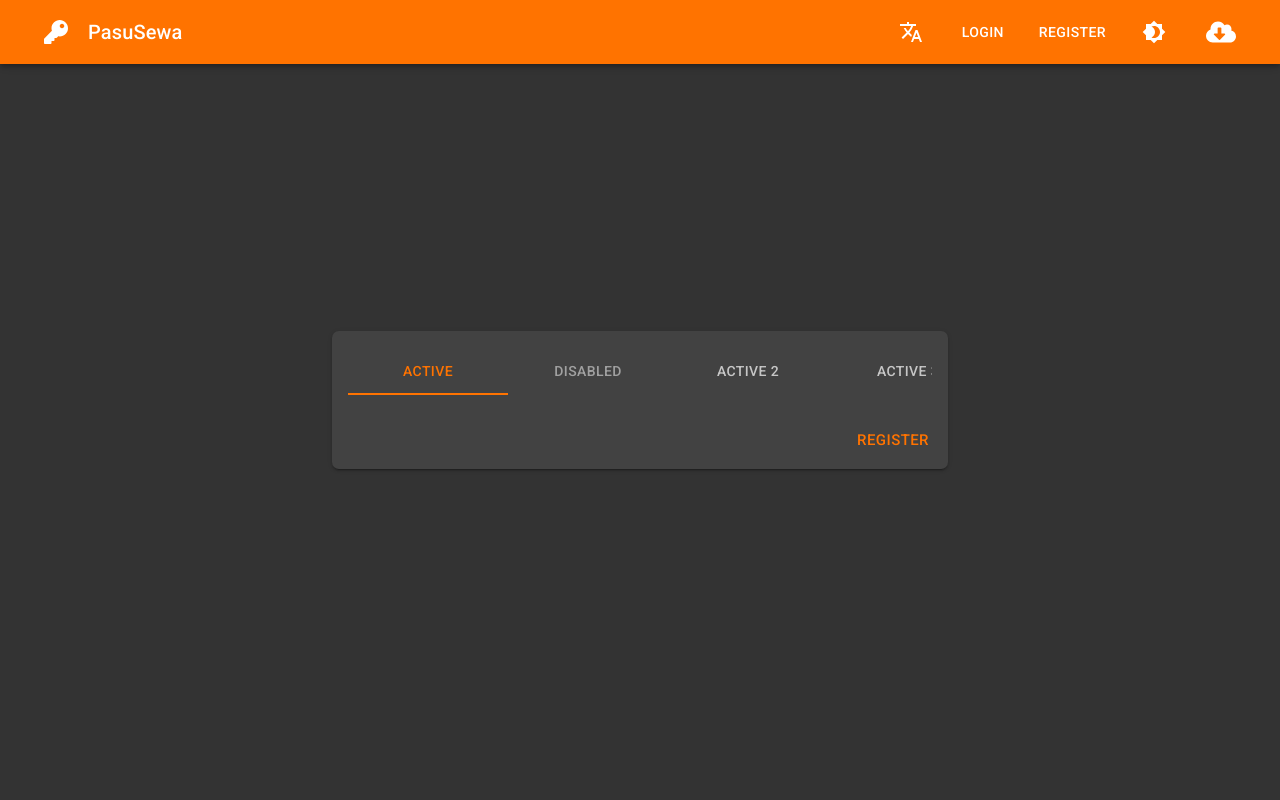
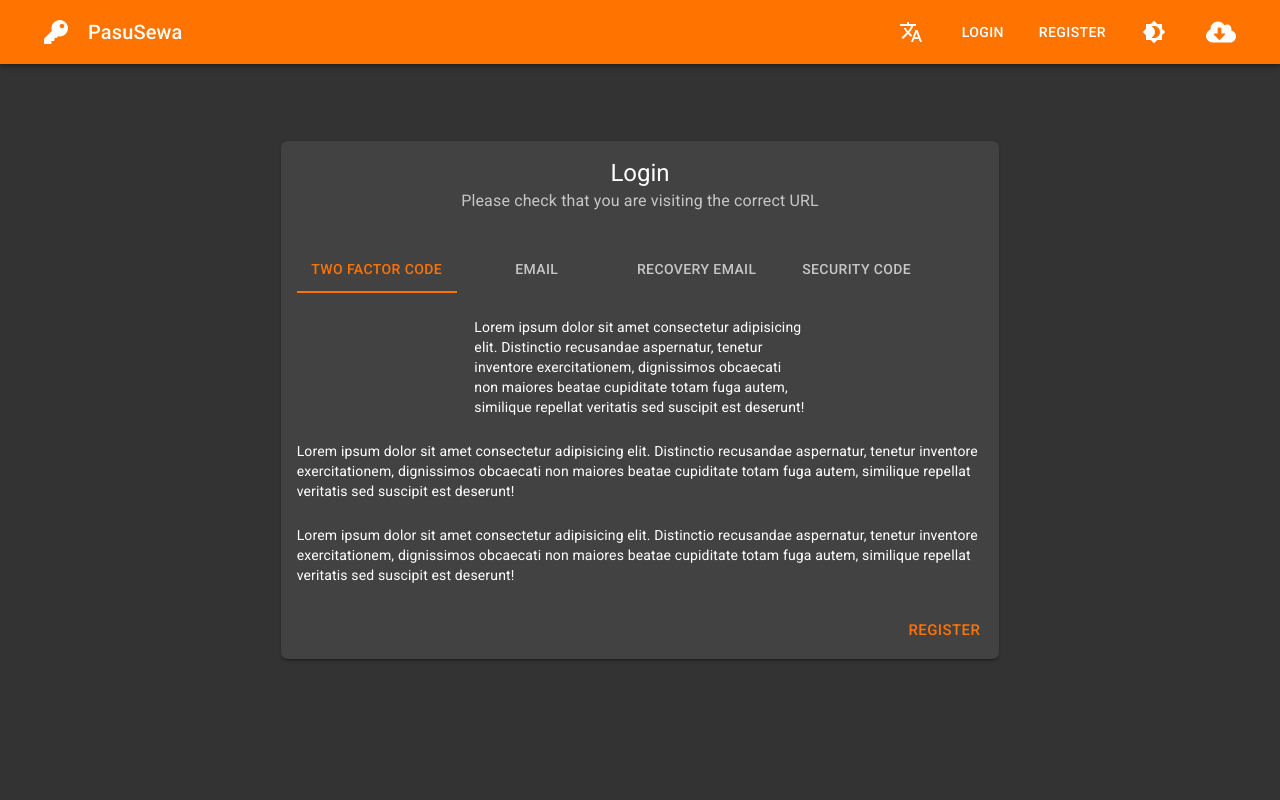
Before and after one commit to TheMrCorvy/Desktop-Frontend, a React (Create React App) app: page /login in a window 1280 px wide. Shown: the top 800 px of the page. Built offline with nearby package versions, Linux system fonts and the light colour scheme.

Commit message:
working on the layout of login options component

```diff
--- /dev/null
+++ b/src/components/Sections/LoginOptions/TwoFactorCode/index.tsx
@@ -0,0 +1,31 @@
+import React from "react"
+import { Box, Grid } from "@material-ui/core"
+
+const TwoFactorCode = ({ testing }: { testing?: boolean }) => {
+	return (
+		<Box component="div">
+			<Grid container justify="center" spacing={3}>
+				<Grid item xs={6}>
+					Lorem ipsum dolor sit amet consectetur adipisicing elit. Distinctio recusandae
+					aspernatur, tenetur inventore exercitationem, dignissimos obcaecati non maiores
+					beatae cupiditate totam fuga autem, similique repellat veritatis sed suscipit
+					est deserunt!
+				</Grid>
+				<Grid item xs={12}>
+					Lorem ipsum dolor sit amet consectetur adipisicing elit. Distinctio recusandae
+					aspernatur, tenetur inventore exercitationem, dignissimos obcaecati non maiores
+					beatae cupiditate totam fuga autem, similique repellat veritatis sed suscipit
+					est deserunt!
+				</Grid>
+				<Grid item xs={12}>
+					Lorem ipsum dolor sit amet consectetur adipisicing elit. Distinctio recusandae
+					aspernatur, tenetur inventore exercitationem, dignissimos obcaecati non maiores
+					beatae cupiditate totam fuga autem, similique repellat veritatis sed suscipit
+					est deserunt!
+				</Grid>
+			</Grid>
+		</Box>
+	)
+}
+
+export default TwoFactorCode
--- a/src/lang/en.json
+++ b/src/lang/en.json
@@ -105,6 +105,6 @@
 	],
 	"loading": ["Loading, please wait..."],
 	"error_404": ["Page Not Found"],
-	"login_title": ["Login with:"],
-	"login_options": ["Two Factor Code:", "Email Code:", "Recovery Email:", "Unique Security Code:"]
+	"login_subtitle": ["Please check that you are visiting the correct URL"],
+	"login_options": ["Two Factor Code", "Email", "Recovery Email", "Security Code"]
 }
--- a/src/lang/es.json
+++ b/src/lang/es.json
@@ -112,11 +112,11 @@
 	],
 	"loading": ["Cargando, por favor espere..."],
 	"error_404": ["Página No Encontrada"],
-	"login_title": ["Ingresa con:"],
+	"login_subtitle": ["Por favor, comprueba que estás visitando la URL correcta"],
 	"login_options": [
-		"Código de Dos Factores:",
-		"Código de Email:",
-		"Email de Recuperación:",
-		"Código de Seguridad Único:"
+		"Código de Verificación",
+		"Email",
+		"Email de Recuperación",
+		"Código de Seguridad"
 	]
 }
--- a/src/lang/jp.json
+++ b/src/lang/jp.json
@@ -105,6 +105,6 @@
 	],
 	"loading": ["ナウローディング、まって下さい..."],
 	"error_404": ["Page Not Found"],
-	"login_title": ["Login with:"],
-	"login_options": ["Two Factor Code:", "Email Code:", "Recovery Email:", "Unique Security Code:"]
+	"login_subtitle": ["Please check that you are visiting the correct URL"],
+	"login_options": ["Two Factor Code", "Email", "Recovery Email", "Security Code"]
 }
--- a/src/pages/Login/index.tsx
+++ b/src/pages/Login/index.tsx
@@ -26,6 +26,8 @@ import { useSelector } from "react-redux"
 import { RootState } from "../../redux/store"
 
 import { translate } from "../../lang"
+
+import TwoFactorCode from "../../components/Sections/LoginOptions/TwoFactorCode"
 
 const useStyles = makeStyles((theme: Theme) =>
 	createStyles({
@@ -60,6 +62,10 @@ const useStyles = makeStyles((theme: Theme) =>
 		},
 		card: {
 			borderRadius: 7,
+
+			[theme.breakpoints.down("sm")]: {
+				marginBottom: "4rem",
+			},
 		},
 		cardActions: {
 			display: "flex",
@@ -67,6 +73,14 @@ const useStyles = makeStyles((theme: Theme) =>
 		},
 		link: {
 			textDecoration: "none",
+		},
+		cardSubheader: {
+			color:
+				theme.palette.type === "dark" ? "rgba(255, 255, 255, 0.7)" : "rgba(0, 0, 0, 0.54)",
+			textAlign: "center",
+		},
+		cardHeader: {
+			textAlign: "center",
 		},
 	})
 )
@@ -78,115 +92,40 @@ const Login: FC = () => {
 
 	const classes = useStyles()
 
-	// const [expanded, setExpanded] = useState<string | false>("panel1")
-
-	// const handleChange = (panel: string) => (event: ChangeEvent<{}>, isExpanded: boolean) => {
-	// 	setExpanded(isExpanded ? panel : false)
-	// }
-
-	const [value, setValue] = useState(0)
+	const [tab, setTab] = useState(0)
 
 	const handleChange = (event: ChangeEvent<{}>, newValue: number) => {
-		setValue(newValue)
+		setTab(newValue)
+	}
+
+	const showOptions = (option: number) => {
+		switch (option) {
+			case 0:
+				return <TwoFactorCode />
+
+			default:
+				return "<TwoFactorCode />"
+		}
 	}
 
 	return (
 		<Container maxWidth="xl" className={classes.container} data-testid="test_not_found_page">
 			<Grid container justify="space-around" className={classes.centerAll} spacing={0}>
-				<Grid item xs={12} md={6}>
+				<Grid item xs={12} md={7}>
 					<Card className={classes.card} elevation={2}>
-						{/* <CardHeader title={translate("login_title", lng)} /> */}
-						<CardContent>
-							{/* <Accordion
-								expanded={expanded === "panel1"}
-								onChange={handleChange("panel1")}
-								elevation={0}
-							>
-								<AccordionSummary
-									expandIcon={<ExpandMoreIcon />}
-									aria-controls="panel1bh-content"
-									id="panel1bh-header"
-								>
-									<Typography className={classes.heading}>
-										{translate("login_options", lng, 0)}
-									</Typography>
-								</AccordionSummary>
-								<AccordionDetails>
-									<Typography>
-										Nulla facilisi. Phasellus sollicitudin nulla et quam mattis
-										feugiat. Aliquam eget maximus est, id dignissim quam.
-									</Typography>
-								</AccordionDetails>
-							</Accordion>
-							<Accordion
-								expanded={expanded === "panel2"}
-								onChange={handleChange("panel2")}
-								elevation={0}
-							>
-								<AccordionSummary
-									expandIcon={<ExpandMoreIcon />}
-									aria-controls="panel2bh-content"
-									id="panel2bh-header"
-								>
-									<Typography className={classes.heading}>
-										{translate("login_options", lng, 1)}
-									</Typography>
-								</AccordionSummary>
-								<AccordionDetails>
-									<Typography>
-										Donec placerat, lectus sed mattis semper, neque lectus
-										feugiat lectus, varius pulvinar diam eros in elit.
-										Pellentesque convallis laoreet laoreet.
-									</Typography>
-								</AccordionDetails>
-							</Accordion>
-							<Accordion
-								expanded={expanded === "panel3"}
-								onChange={handleChange("panel3")}
-								elevation={0}
-							>
-								<AccordionSummary
-									expandIcon={<ExpandMoreIcon />}
-									aria-controls="panel3bh-content"
-									id="panel3bh-header"
-								>
-									<Typography className={classes.heading}>
-										{translate("login_options", lng, 2)}
-									</Typography>
-								</AccordionSummary>
-								<AccordionDetails>
-									<Typography>
-										Nunc vitae orci ultricies, auctor nunc in, volutpat nisl.
-										Integer sit amet egestas eros, vitae egestas augue. Duis vel
-										est augue.
-									</Typography>
-								</AccordionDetails>
-							</Accordion>
-							<Accordion
-								expanded={expanded === "panel4"}
-								onChange={handleChange("panel4")}
-								elevation={0}
-							>
-								<AccordionSummary
-									expandIcon={<ExpandMoreIcon />}
-									aria-controls="panel4bh-content"
-									id="panel4bh-header"
-								>
-									<Typography className={classes.heading}>
-										{translate("login_options", lng, 3)}
-									</Typography>
-								</AccordionSummary>
-								<AccordionDetails>
-									<Typography>
-										Nunc vitae orci ultricies, auctor nunc in, volutpat nisl.
-										Integer sit amet egestas eros, vitae egestas augue. Duis vel
-										est augue.
-									</Typography>
-								</AccordionDetails>
-							</Accordion> */}
-							{/* <Paper square> */}
+						<CardHeader
+							title={translate("navbar_login_btn", lng)}
+							subheader={translate("login_subtitle", lng)}
+							classes={{
+								subheader: classes.cardSubheader,
+								title: classes.cardHeader,
+							}}
+						/>
+						<CardContent style={{ display: "flex", justifyContent: "center" }}>
+							<Grid container spacing={3} justify="center">
+								<Grid item xs={12}>
 									<Tabs
-								value={value}
+										value={tab}
 										indicatorColor={theme === "dark" ? "primary" : "secondary"}
 										textColor={theme === "dark" ? "primary" : "secondary"}
 										onChange={handleChange}
@@ -194,12 +133,16 @@ const Login: FC = () => {
 										variant="scrollable"
 										scrollButtons="off"
 									>
-								<Tab label="Active" />
-								<Tab label="Disabled" disabled />
-								<Tab label="Active 2" />
-								<Tab label="Active 3" />
+										<Tab label={translate("login_options", lng, 0)} />
+										<Tab label={translate("login_options", lng, 1)} />
+										<Tab label={translate("login_options", lng, 2)} />
+										<Tab label={translate("login_options", lng, 3)} />
 									</Tabs>
-							{/* </Paper> */}
+								</Grid>
+								<Grid item xs={12}>
+									{showOptions(tab)}
+								</Grid>
+							</Grid>
 						</CardContent>
 						<CardActions className={classes.cardActions}>
 							<Link to="/register" className={classes.link}>
```
Lines whose indentation alone changed are shown as unchanged.
